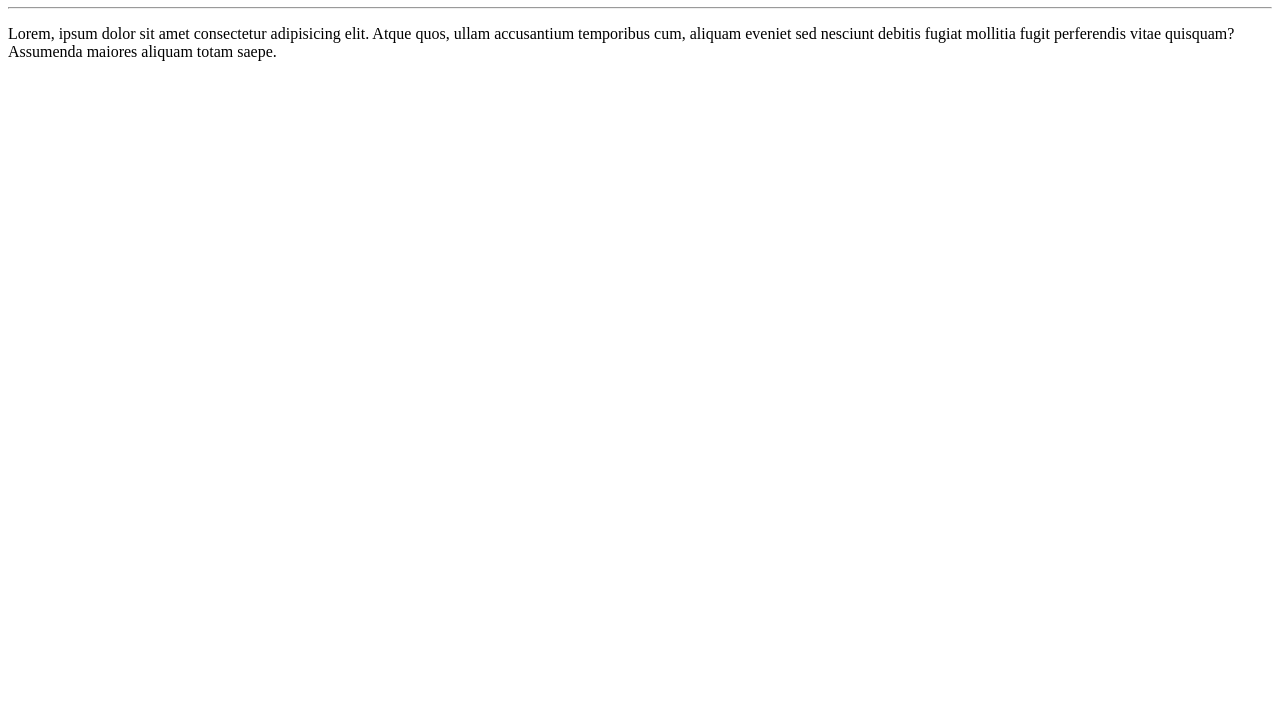
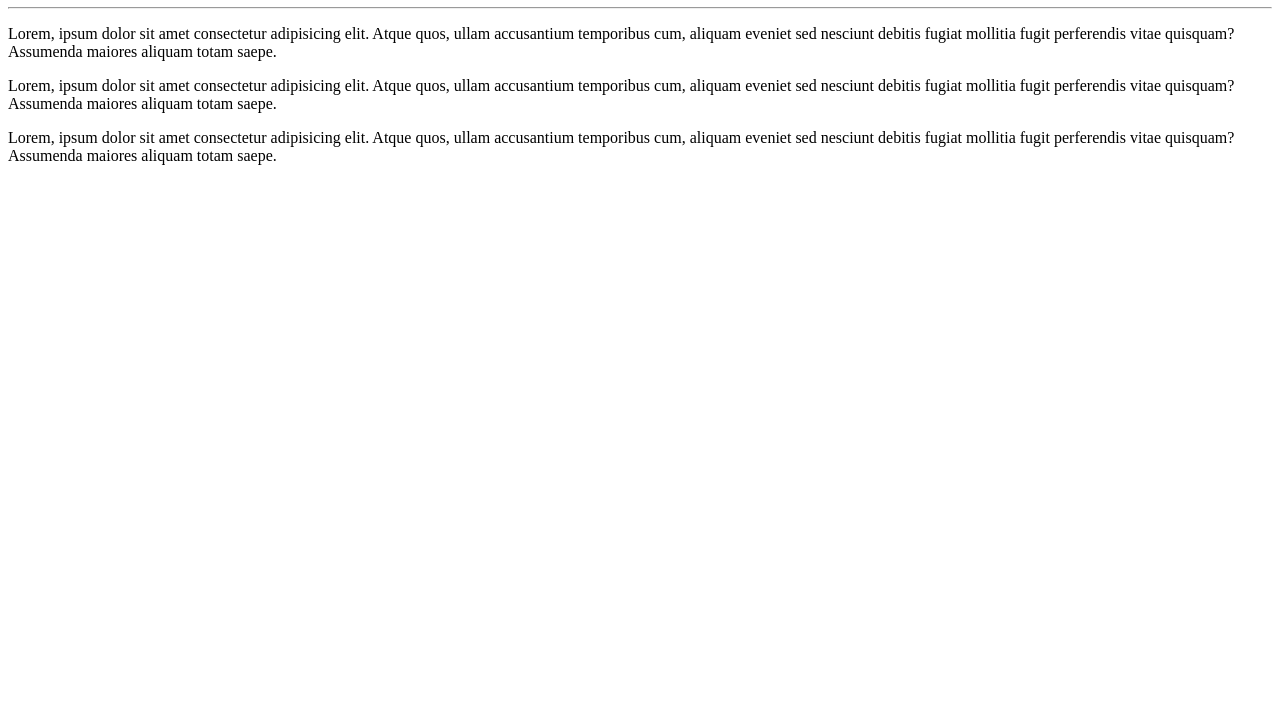
Before and after one commit to DEVWS12/Ol--mundo, a plain HTML site: page SITE-EXEMPLO/index.html in a window 1280 px wide. Shown: the part 73-800 px from the top of the page. Drawn offline with Linux system fonts and the light colour scheme.

Commit message:
Adicionei 2 paragrafos

```diff
--- a/SITE-EXEMPLO/index.html
+++ b/SITE-EXEMPLO/index.html
@@ -9,5 +9,7 @@
     <h1>Olá Mundo</h1>
     <hr>
     <p>Lorem, ipsum dolor sit amet consectetur adipisicing elit. Atque quos, ullam accusantium temporibus cum, aliquam eveniet sed nesciunt debitis fugiat mollitia fugit perferendis vitae quisquam? Assumenda maiores aliquam totam saepe.</p>
+    <p>Lorem, ipsum dolor sit amet consectetur adipisicing elit. Atque quos, ullam accusantium temporibus cum, aliquam eveniet sed nesciunt debitis fugiat mollitia fugit perferendis vitae quisquam? Assumenda maiores aliquam totam saepe.</p>
+    <p>Lorem, ipsum dolor sit amet consectetur adipisicing elit. Atque quos, ullam accusantium temporibus cum, aliquam eveniet sed nesciunt debitis fugiat mollitia fugit perferendis vitae quisquam? Assumenda maiores aliquam totam saepe.</p>
 </body>
 </html>
```
